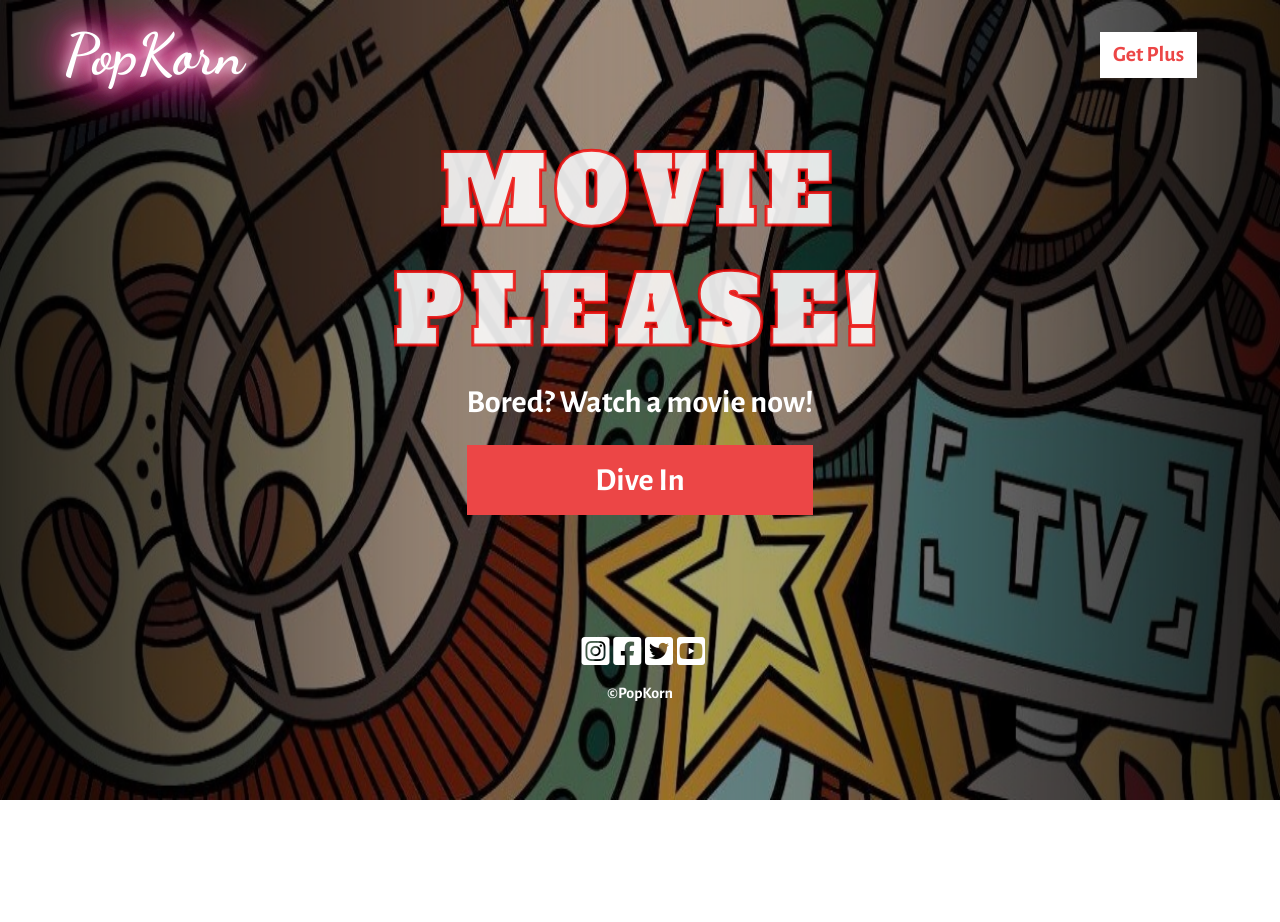
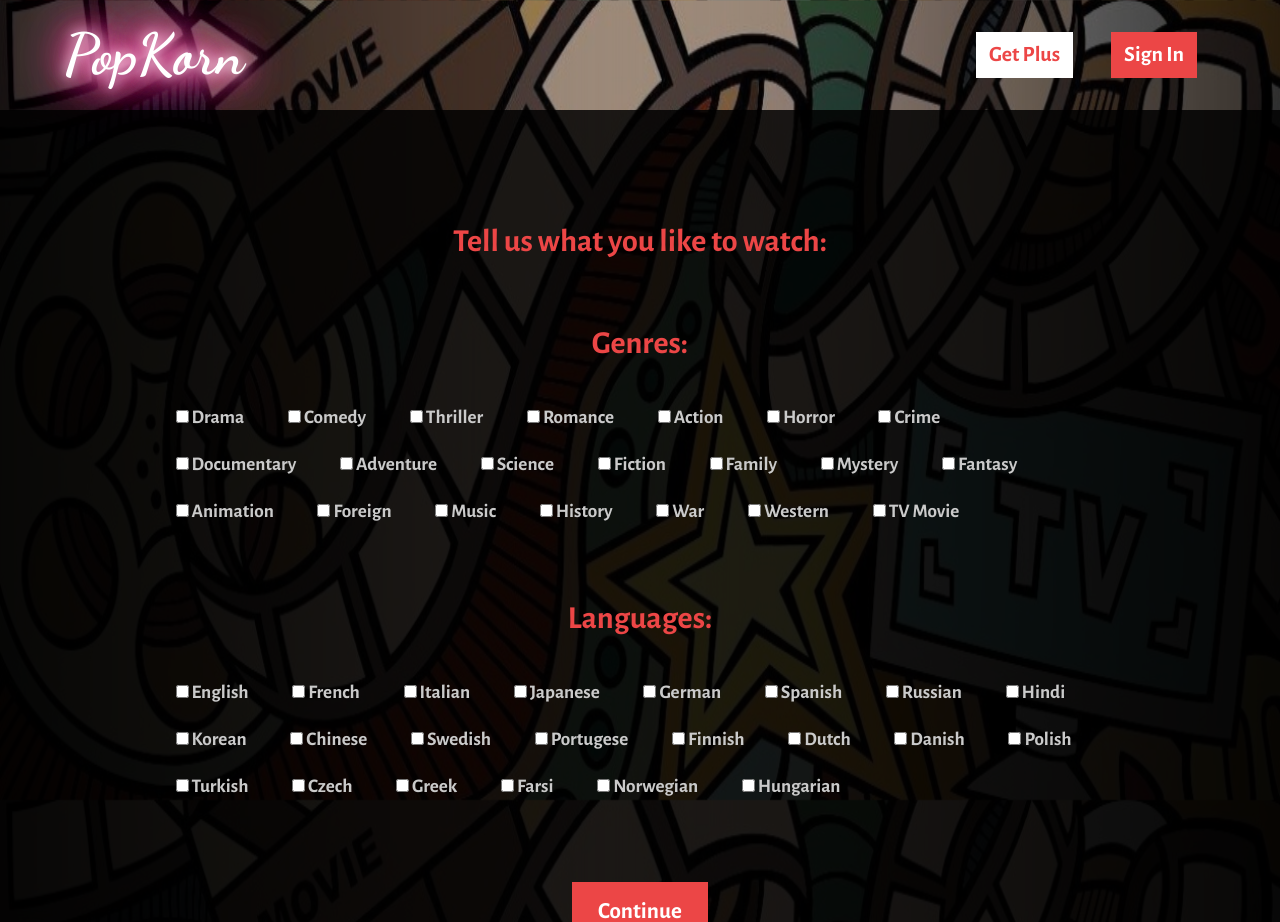
Before and after one commit to MovieRecommenderSystem/MovieRecommenderSystem, a React (Create React App) app in the folder Frontend/: page /choose in a window 1280 px wide. Shown: the top 922 px of the page. Before the commit the page ends 800 px from the top, so only its background shows below. Built offline with nearby package versions, Linux system fonts and the light colour scheme.

Commit message:
[Added user preferences]

```diff
--- a/Frontend/src/App.js
+++ b/Frontend/src/App.js
@@ -39,6 +39,11 @@ const SignUpPhone = React.lazy(() =>
     import("./containers/SignUp/SignUpPhone/SignUpPhone")
   )
 );
+const Choose = React.lazy(() =>
+  new Promise((resolve) => setTimeout(resolve, 100)).then(() =>
+    import("./containers/Choose/Choose")
+  )
+);
 
 class App extends Component {
   render() {
@@ -46,6 +51,7 @@ class App extends Component {
       <div className="App">
         <Suspense fallback={<div className="loader">Loading...</div>}>
           <Switch>
+            <Route path="/choose" component={Choose} />
             <Route path="/dashboard" component={Dashboard} />
             <Route path="/auth-options" component={AuthOptions} />
             <Route path="/signin" component={SignIn} />
--- a/Frontend/src/components/Navigation/NavBar.js
+++ b/Frontend/src/components/Navigation/NavBar.js
@@ -57,7 +57,8 @@ class NavBar extends Component {
           {(this.props.location.pathname === "/" ||
             this.props.location.pathname === "/signup/email" ||
             this.props.location.pathname === "/auth-options" ||
-            this.props.location.pathname === "/signup/phone") && (
+            this.props.location.pathname === "/signup/phone" ||
+            this.props.location.pathname === "/choose") && (
               <NavItem link="/signin">
                 <button className={classes.Button}>Sign In</button>
               </NavItem>
--- a/Frontend/src/components/UI/Input/Input.module.css
+++ b/Frontend/src/components/UI/Input/Input.module.css
@@ -38,7 +38,6 @@
   box-sizing: border-box;
   font-size: 1.5vw;
   display: block;
-  /* right: 3vw; */
   margin-top: 5vh;
 }
 
--- /dev/null
+++ b/Frontend/src/containers/Choose/Choose.js
@@ -0,0 +1,196 @@
+import React, { Component } from "react";
+import { connect } from "react-redux";
+import { Link, Redirect } from "react-router-dom";
+
+import NavBar from "../../components/Navigation/NavBar";
+import Footer from "../../components/UI/Footer/Footer";
+import Aux from "../../hoc/Aux/Aux";
+import classes from "./Choose.module.css";
+import Modal from "../../components/UI/Modal/Modal";
+import axios from "../../axios-auth";
+
+class Choose extends Component {
+    availableGenres = [
+        "Drama",
+        "Comedy",
+        "Thriller",
+        "Romance",
+        "Action",
+        "Horror",
+        "Crime",
+        "Documentary",
+        "Adventure",
+        "Science",
+        "Fiction",
+        "Family",
+        "Mystery",
+        "Fantasy",
+        "Animation",
+        "Foreign",
+        "Music",
+        "History",
+        "War",
+        "Western",
+        "TV Movie",
+    ];
+
+    availableLanguages = [
+        { en: "English" },
+        { fr: "French" },
+        { it: "Italian" },
+        { ja: "Japanese" },
+        { de: "German" },
+        { es: "Spanish" },
+        { ru: "Russian" },
+        { hi: "Hindi" },
+        { ko: "Korean" },
+        { zh: "Chinese" },
+        { sv: "Swedish" },
+        { pt: "Portugese" },
+        { fi: "Finnish" },
+        { nl: "Dutch" },
+        { da: "Danish" },
+        { pl: "Polish" },
+        { tr: "Turkish" },
+        { cs: "Czech" },
+        { el: "Greek" },
+        { fa: "Farsi" },
+        { no: "Norwegian" },
+        { hu: "Hungarian" },
+    ];
+
+    state = {
+        selectedGenres: [],
+        selectedLanguages: [],
+    };
+
+    genreBoxHandler = (event) => {
+        if (event.target.checked) {
+            this.setState((prevState) => {
+                return {
+                    selectedGenres: [...prevState.selectedGenres, event.target.value],
+                };
+            });
+        } else {
+            this.setState((prevState) => {
+                let index = prevState.selectedGenres.indexOf(event.target.value);
+                let newSelectedGenres = [...prevState.selectedGenres];
+                newSelectedGenres.splice(index, 1);
+                return {
+                    selectedGenres: newSelectedGenres,
+                };
+            });
+        }
+    };
+
+    langBoxHandler = (event) => {
+        if (event.target.checked) {
+            this.setState((prevState) => {
+                return {
+                    selectedLanguages: [
+                        ...prevState.selectedLanguages,
+                        event.target.value,
+                    ],
+                };
+            });
+        } else {
+            this.setState((prevState) => {
+                let index = prevState.selectedLanguages.indexOf(event.target.value);
+                let newSelectedLanguages = [...prevState.selectedLanguages];
+                newSelectedLanguages.splice(index, 1);
+                return {
+                    selectedLanguages: newSelectedLanguages,
+                };
+            });
+        }
+    };
+
+    onSubmitHandler = () => {
+        const preferences = {
+            selectedGenres:
+                this.state.selectedGenres.length > 0
+                    ? this.state.selectedGenres
+                    : ["Drama"],
+            selectedLanguages:
+                this.state.selectedLanguages.length > 0
+                    ? this.state.selectedLanguages
+                    : ["en"],
+        };
+        console.log(preferences);
+        axios
+            .post("/api/preferences", preferences)
+            .then((response) => {
+                this.props.history.replace("/dashboard");
+            })
+            .catch((error) => {
+                this.props.history.replace("/dashboard");
+            });
+    };
+
+    render() {
+        // return this.props.auth ? (
+        return true ? (
+            <Aux>
+                <NavBar />
+                <Modal>
+                    <p className={classes.P}>Tell us what you like to watch:</p>
+                    <p className={classes.P} style={{ marginTop: "8vh" }}>
+                        Genres:
+          </p>
+                    <div className={classes.CheckBoxes}>
+                        {this.availableGenres.map((genre) => (
+                            <div key={genre} className={classes.CheckBox}>
+                                <input
+                                    type="checkbox"
+                                    name={genre}
+                                    value={genre}
+                                    id={genre}
+                                    onClick={this.genreBoxHandler}
+                                    className={classes.CheckBoxInput}
+                                />
+                                <label htmlFor={genre} className={classes.Label}>
+                                    {genre}
+                                </label>
+                            </div>
+                        ))}
+                    </div>
+                    <p className={classes.P} style={{ marginTop: "8vh" }}>
+                        Languages:
+          </p>
+                    <div className={classes.CheckBoxes}>
+                        {this.availableLanguages.map((lang) => (
+                            <div key={Object.keys(lang)[0]} className={classes.CheckBox}>
+                                <input
+                                    type="checkbox"
+                                    name={Object.keys(lang)[0]}
+                                    value={Object.keys(lang)[0]}
+                                    id={Object.keys(lang)[0]}
+                                    className={classes.CheckBoxInput}
+                                    onClick={this.langBoxHandler}
+                                />
+                                <label htmlFor={Object.keys(lang)[0]} className={classes.Label}>
+                                    {Object.values(lang)[0]}
+                                </label>
+                            </div>
+                        ))}
+                    </div>
+                    <button className={classes.Button} onClick={this.onSubmitHandler}>
+                        Continue
+          </button>
+                    <Link to="/dashboard" className={classes.Link}>
+                        Skip for now
+          </Link>
+                </Modal>
+                <Footer />
+            </Aux>
+        ) : (
+            <Redirect from="/choose" to="/" />
+        );
+    }
+}
+
+const mapStateToProps = (state) => {
+    return { auth: state.auth };
+};
+
+export default connect(mapStateToProps)(Choose);
--- /dev/null
+++ b/Frontend/src/containers/Choose/Choose.module.css
@@ -0,0 +1,69 @@
+.Button {
+  font-family: "Alegreya Sans", sans-serif;
+  font-size: 1.8vw;
+  background-color: #ec4646;
+  border: none;
+  cursor: pointer;
+  color: white;
+  padding: 2vh 2vw;
+  margin: auto;
+  margin-top: 9vh;
+  display: inline-block;
+  outline: none;
+}
+.Button:hover,
+.Button:active {
+  color: #ec4646;
+  background-color: white;
+  font-size: 2vw;
+}
+
+.CheckBox {
+  margin: 1.5vh 1vw;
+}
+.CheckBoxInput:checked + .Label {
+  color: #ff76ab;
+}
+
+.CheckBoxes {
+  display: flex;
+  justify-content: flex-start;
+  flex-flow: row;
+  flex-wrap: wrap;
+  margin: auto;
+  width: 80%;
+}
+
+.Label {
+  color: rgb(202, 202, 202);
+  box-sizing: border-box;
+  display: inline-block;
+  font-size: 1.5vw;
+  margin-right: 1.1vw;
+}
+.Label:hover {
+  color: #ffa3c7;
+}
+
+.Link {
+  font-family: "Alegreya Sans", sans-serif;
+  color: rgb(202, 202, 202);
+  font-size: 1.5vw;
+  display: block;
+  margin-top: 5vh;
+  margin-bottom: 2vh;
+}
+
+.Link:hover {
+  color: #ec4646;
+}
+
+.P {
+  color: #ec4646;
+  font-family: "Alegreya Sans", sans-serif;
+  /* color: rgb(255, 255, 255); */
+  font-size: 2.5vw;
+  /* display: inline-block; */
+  /* margin: 0;
+  margin-bottom: 2vh; */
+}
--- a/Frontend/src/containers/SignUp/SignUpEmail/SignUpEmail.js
+++ b/Frontend/src/containers/SignUp/SignUpEmail/SignUpEmail.js
@@ -201,7 +201,7 @@ class SignUp extends Component {
               }
             }
           });
-          // {uniqueUsername: true, registeredEmail: true}
+        // {uniqueUsername: true, registeredEmail: true}
         break;
       case 1:
         let secondDivValidation =
@@ -237,9 +237,10 @@ class SignUp extends Component {
       };
 
       axios.post("/api/signup", userData).then((response) => {
-        if (response.data) {
+        if (response.data !== null) {
+          this.props.setUsername(this.state.username.value);
           this.props.onAuthTrue();
-          this.props.history.replace("/dashboard");
+          this.props.history.replace("/choose");
         } else {
           this.props.onAuthFalse();
           this.props.history.push("/authFailed");
@@ -424,6 +425,8 @@ const mapStateToProps = (state) => {
 
 const mapDispatchToProps = (dispatch) => {
   return {
+    setUsername: (username) =>
+      dispatch({ type: "Set_Username", username: username }),
     onAuthFalse: () => dispatch({ type: "False_Auth" }),
     onAuthTrue: () => dispatch({ type: "True_Auth" }),
   };
--- a/Frontend/src/store/reducer.js
+++ b/Frontend/src/store/reducer.js
@@ -1,5 +1,6 @@
 const initialState = {
   auth: null, // change the default to null
+  username: ''
 };
 
 const reducer = (state = initialState, action) => {
@@ -14,6 +15,12 @@ const reducer = (state = initialState, action) => {
         ...state,
         auth: true,
       };
+    case "Set_Username":
+      console.log(action);
+      return{
+        ...state,
+        username: action.username
+      };
     default:
       return state;
   }
```
